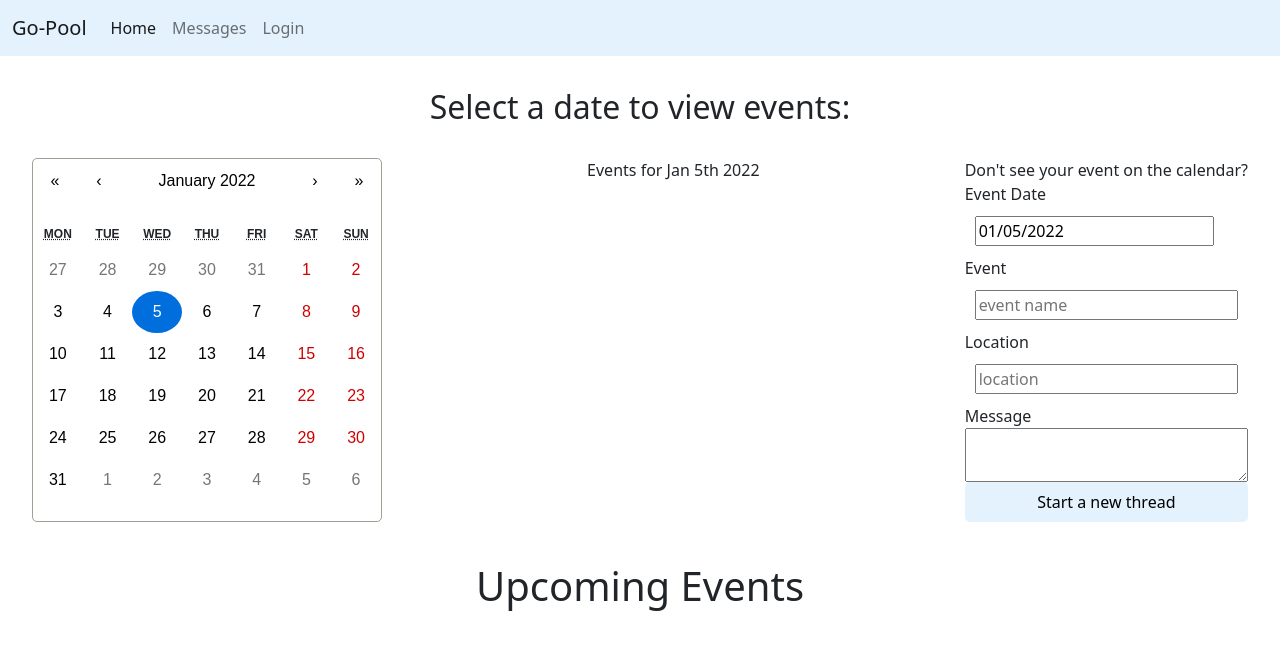
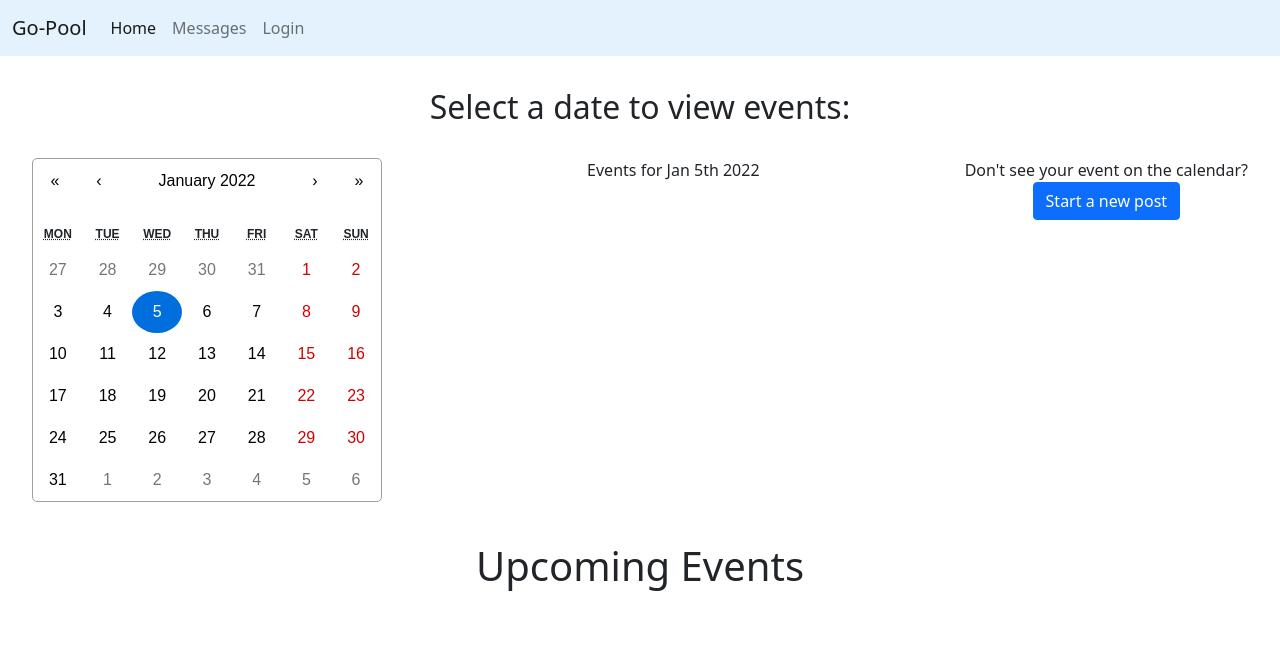
Before and after one commit to GS-goblin-shark/go-pool, a React app: page / in a window 1280 px wide. Shown: the top 650 px of the page. Built offline with nearby package versions, Linux system fonts and the light colour scheme.

Commit message:
turned form into a modal

```diff
--- a/client/components/NewEvent.jsx
+++ b/client/components/NewEvent.jsx
@@ -3,9 +3,19 @@ import DatePicker from 'react-datepicker';
 import 'react-datepicker/dist/react-datepicker.css'
 import axios from 'axios';
 import moment from 'moment';
+import Modal from 'react-modal';
 
 function NewEventModal(){
     const [startDate, setStartDate] = useState(new Date());
+    const [modalIsOpen, setIsOpen] = useState(false);
+
+    const openModal = () =>{
+        setIsOpen(true);
+    }
+
+    const closeModal = () =>{
+        setIsOpen(false);
+    }
 
     const onChange= (date) =>{
         setStartDate(date);
@@ -19,15 +29,39 @@ function NewEventModal(){
     return(
         <div id='new-event'>
             <p>Don't see your event on the calendar?</p>
+            <button type="button" className="btn btn-primary" id="thread-modal-button" onClick={openModal}>Start a new post</button>
+            <Modal
+                className="Modal__Bootstrap modal-dialog"
+                isOpen={modalIsOpen}
+                onRequestClose={closeModal}
+            >
+                <div className="modal-content">
+                    <div className="modal-header">
+                        <h4 className="modal-title">Create a New Post</h4>
+                        <button type="button" className="close" onClick={closeModal}>
+                            <span aria-hidden="true">&times;</span>
+                            <span className="sr-only"></span>
+                        </button>
+                    </div>
+                    <div className="modal-body" id="new-thread-form">
                         <label>Event Date</label>
                         <DatePicker selected={startDate} onChange={onChange} />
                         <label>Event</label>
-            <input type='text' placeholder='event name'></input>
+                        <input type='text'></input>
                         <label>Location</label>
-            <input type='text' placeholder='location'></input>
+                        <input type='text'></input>
                         <label>Message</label>
                         <textarea></textarea>
-            <button>Start a new thread</button>
+                    </div>
+                    <div className="modal-footer">
+                        <button type="button" className="btn btn-primary">Create Post</button>
+                    </div>
+                </div>
+            </Modal>
+
+
+
+
         </div>
 
     )
--- a/client/style.scss
+++ b/client/style.scss
@@ -49,6 +49,15 @@ button {
 
 //new event modal
 #new-event{
+  display: flex;
+  flex-direction: column;
+}
+
+#thread-modal-button{
+  align-self: center;
+}
+
+#new-thread-form{
   display: flex;
   flex-direction: column;
 }
```
Lines whose indentation alone changed are shown as unchanged.
